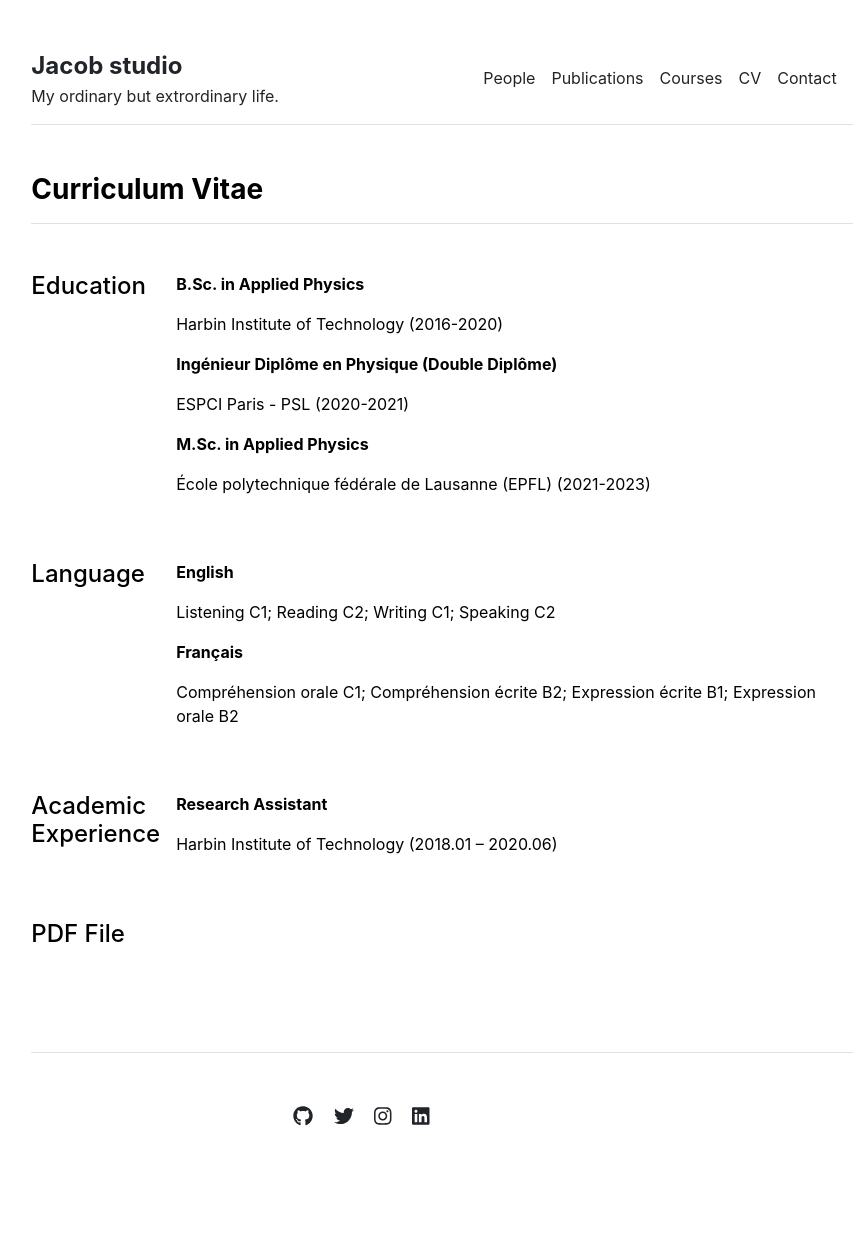
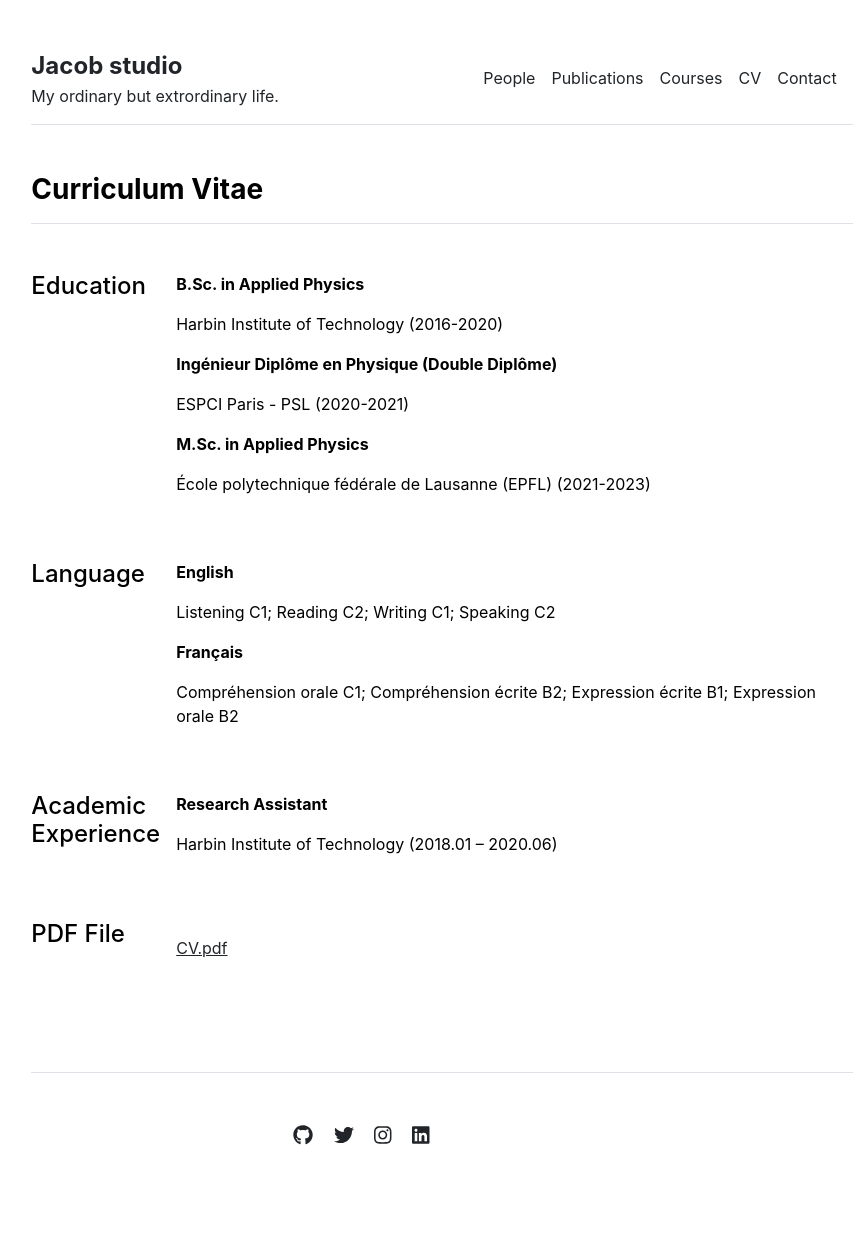
Before and after one commit to JinxinHu/jinxinhu.github.io, a Jekyll site: the page built from cv.md, in a window 1280 px wide. Shown: the whole page, without its empty margins (198-1066 px from the left). Built offline with Jekyll 4.4.1, drawn with Linux system fonts in a browser that asks for light colours.

Commit message:
Update cv.html

```diff
--- a/_layouts/cv.html
+++ b/_layouts/cv.html
@@ -48,8 +48,10 @@ layout: default
         <h4>PDF File</h4>
       </div>
       <div class="col-md-10">
-      <p>{{ Last Update on 22/06/2021 }}</p>
-      <p><a href="{{/_data/cv/cv.pdf}}/CV.pdf/{{ /_data/cv/cv.pdf}}">{{ CV.pdf }}</a></p>
+
+      <p class="fw-bold">{{ Last Update on 22/06/2021 }}</p>
+
+      <p><a href="/_data/cv/cv.pdf">CV.pdf</a></p>
       </div>
     </div>
 
```
